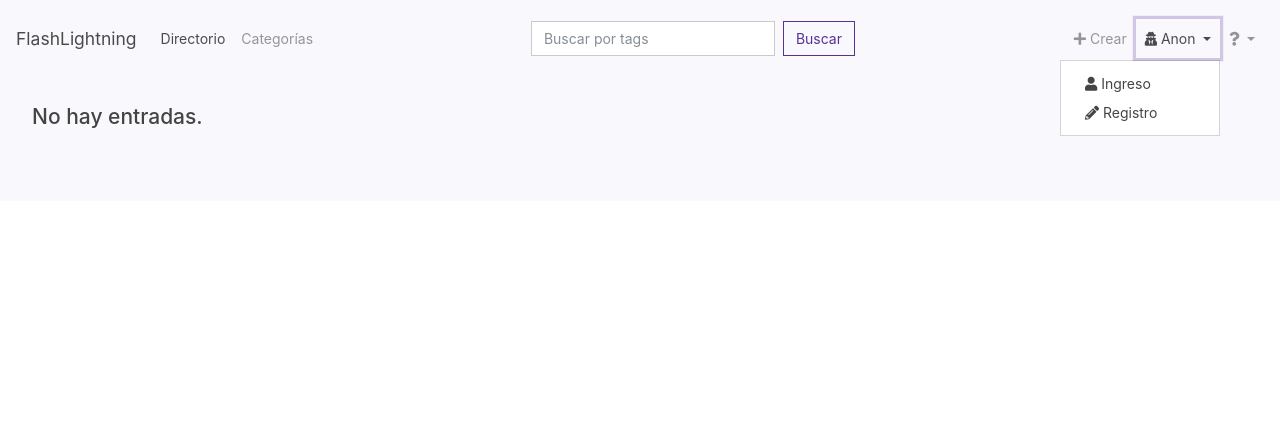
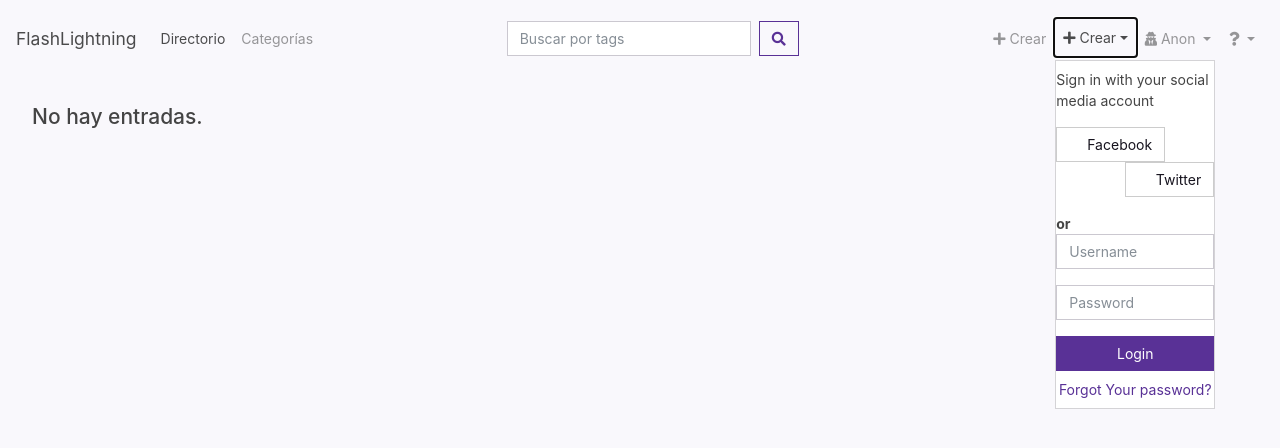
Before and after one commit to imlauera/WizFlash, a Flask app: page / in a window 1280 px wide, after a click on "Crear". Shown: the top 448 px of the page. Run offline with Flask 2, Linux system fonts and the light colour scheme; data that the repository does not hold is empty; some libraries are stand-ins or nearby versions.

Commit message:
Design changes

```diff
--- a/static/css/style_dark.css
+++ b/static/css/style_dark.css
@@ -1,3 +1,4 @@
+body { background-color: #f9f8fc!important; }
 .webs-catalog {
   padding: 15px;
   border-radius: 5px;
--- a/templates/base.html
+++ b/templates/base.html
@@ -44,7 +44,7 @@
 				<ul class="navbar-nav navbar-center">
 					<form class="form-inline my-2 my-lg-0" action="/search">
 						<input class="form-control mr-sm-2" name="q" type="search" placeholder="Buscar por tags" aria-label="Search">
-						<button class="btn btn-outline-primary my-2 my-sm-0" type="submit">Buscar</button>
+            <button class="btn btn-outline-primary my-2 my-sm-0" type="submit"><i class="fas fa-search"></i></button>
 					</form>
 				</ul>
 						<ul class="navbar-nav navbar-right ml-auto">
@@ -53,6 +53,28 @@
                   <i class="fas fa-plus"></i> Crear
                 </a>
               </li>
+							<li class="nav-item dropdown">
+								<a href="#" data-toggle="dropdown" class="nav-link dropdown-toggle "><i class="fas fa-plus"></i> Crear</a>
+												<div class="dropdown-menu action-form">
+									<form action="/examples/actions/confirmation.php" method="post">
+										<p class="hint-text">Sign in with your social media account</p>
+										<div class="form-group social-btn clearfix">
+											<a href="#" class="btn btn-secondary facebook-btn float-left"><i class="fa fa-facebook"></i> Facebook</a>
+											<a href="#" class="btn btn-secondary twitter-btn float-right"><i class="fa fa-twitter"></i> Twitter</a>
+										</div>
+										<div class="or-seperator"><b>or</b></div>
+										<div class="form-group">
+											<input type="text" class="form-control" placeholder="Username" required="required">
+										</div>
+										<div class="form-group">
+											<input type="password" class="form-control" placeholder="Password" required="required">
+										</div>
+										<input type="submit" class="btn btn-primary btn-block" value="Login">
+										<div class="text-center mt-2">
+											<a href="#">Forgot Your password?</a>
+										</div>
+									</form>
+							</li>
 							<li class="nav-item dropdown {% if nbar in ('action1','action2','action3') %}active{% endif %}">
 									<a class="nav-link dropdown-toggle btn " href="#" id="navbarDropdown" role="button" data-toggle="dropdown" aria-haspopup="true" aria-expanded="false">
                     {% if current_user.is_authenticated %}
--- a/templates/home.html
+++ b/templates/home.html
@@ -9,7 +9,7 @@
         <div style="margin-bottom: 15px;">
           <div class="bg-light" style="overflow: hidden;">
             {% for img in post.files %}
-						<a target="_blank" href="/view/{{post.id}}"/>
+						<a href="/view/{{post.id}}"/>
 							<strong>Abrir hilo</strong>
 						</a>
 						|
--- a/templates/view.html
+++ b/templates/view.html
@@ -16,7 +16,7 @@
           <!-- Chequear la extensión primero antes de mostrar img -->
           {% if img.extension in ('jpg', 'gif', 'jpeg', 'png') %}
             <a target="_blank" href="{{ url_for ('static', filename='user_data/images/')}}{{img.file}}">
-              <img height=350 src="{{ url_for ('static', filename='user_data/images/')}}{{img.file}}"/>
+              <img style="height:350; max-width: 500px;" src="{{ url_for ('static', filename='user_data/images/')}}{{img.file}}"/>
             </a>
           {% elif img.extension in ('webm', 'mp4') %}
             <video height=350 src="{{ url_for ('static', filename='user_data/images/')}}{{img.file}}" controls/>
```
